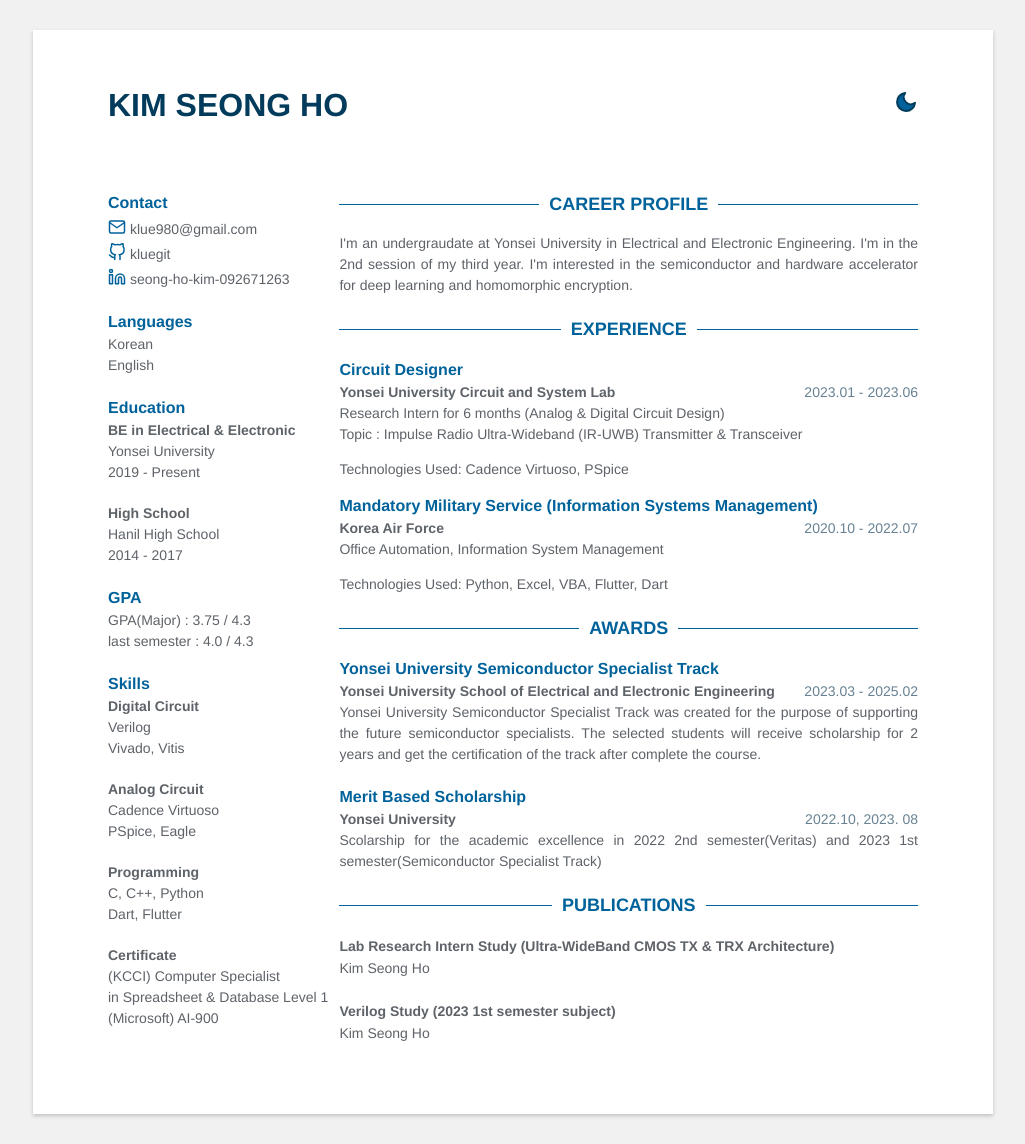
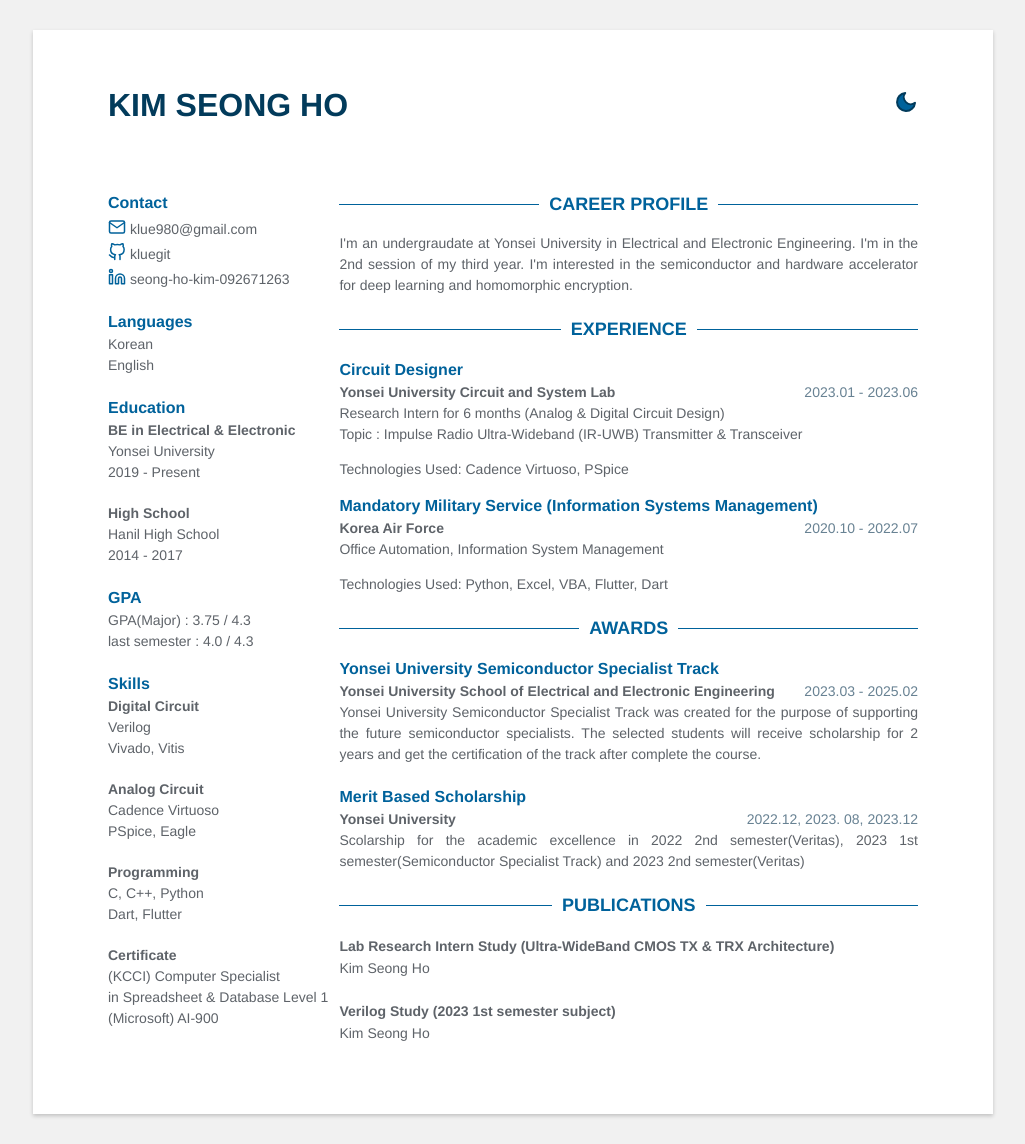
Before and after one commit to klue980/klue980.github.io, a Jekyll site: the page built from index.html, in a window 1280 px wide. Shown: the whole page, without its empty margins (127-1152 px from the left). Built offline with Jekyll 4.4.1, drawn with Linux system fonts in a browser that asks for light colours.

Commit message:
scholar 23.12

```diff
--- a/_data/data.yml
+++ b/_data/data.yml
@@ -82,10 +82,10 @@ awards:
       The selected students will receive scholarship for 2 years and get the certification of the track after complete the course.
 
   - role: Merit Based Scholarship
-    time: 2022.10, 2023. 08
+    time: 2022.12, 2023. 08, 2023.12
     company: Yonsei University
     details: |
-      Scolarship for the academic excellence in 2022 2nd semester(Veritas) and 2023 1st semester(Semiconductor Specialist Track)
+      Scolarship for the academic excellence in 2022 2nd semester(Veritas), 2023 1st semester(Semiconductor Specialist Track) and 2023 2nd semester(Veritas)
 
 
 # publications
```
